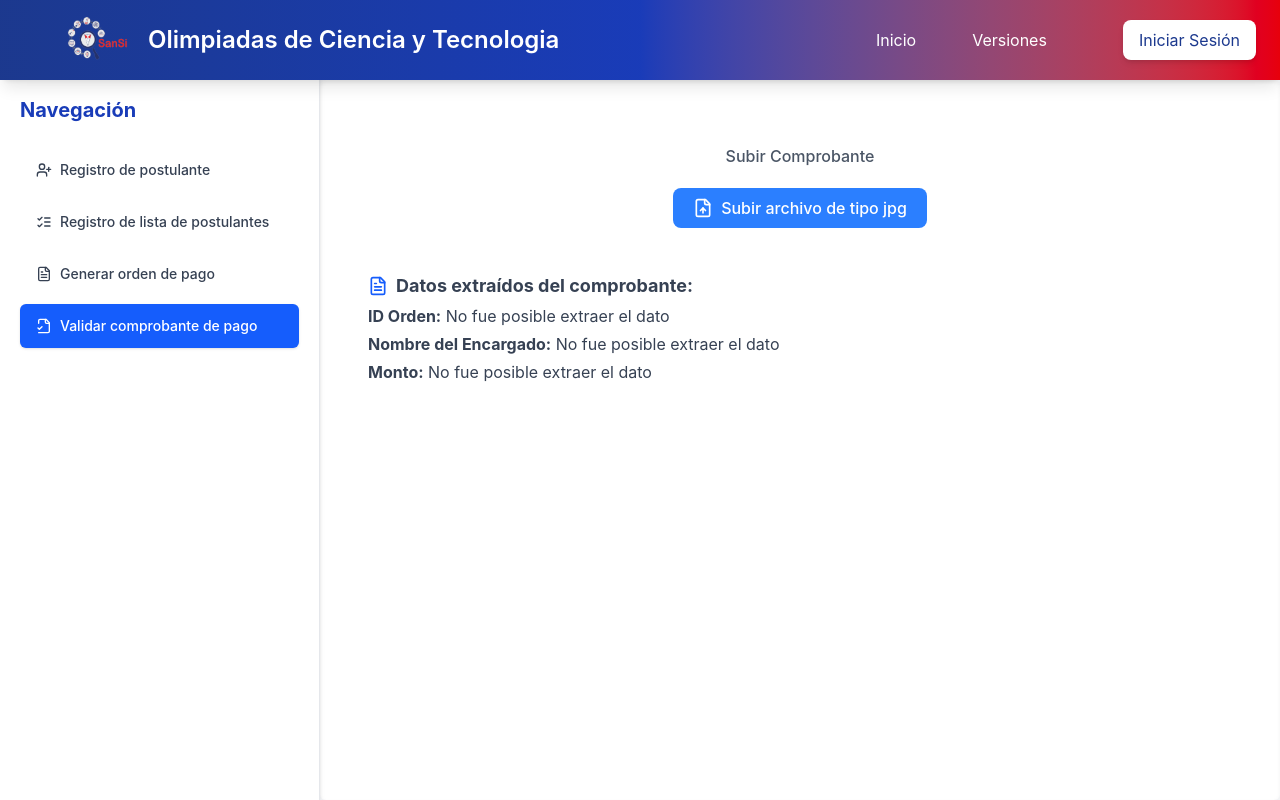
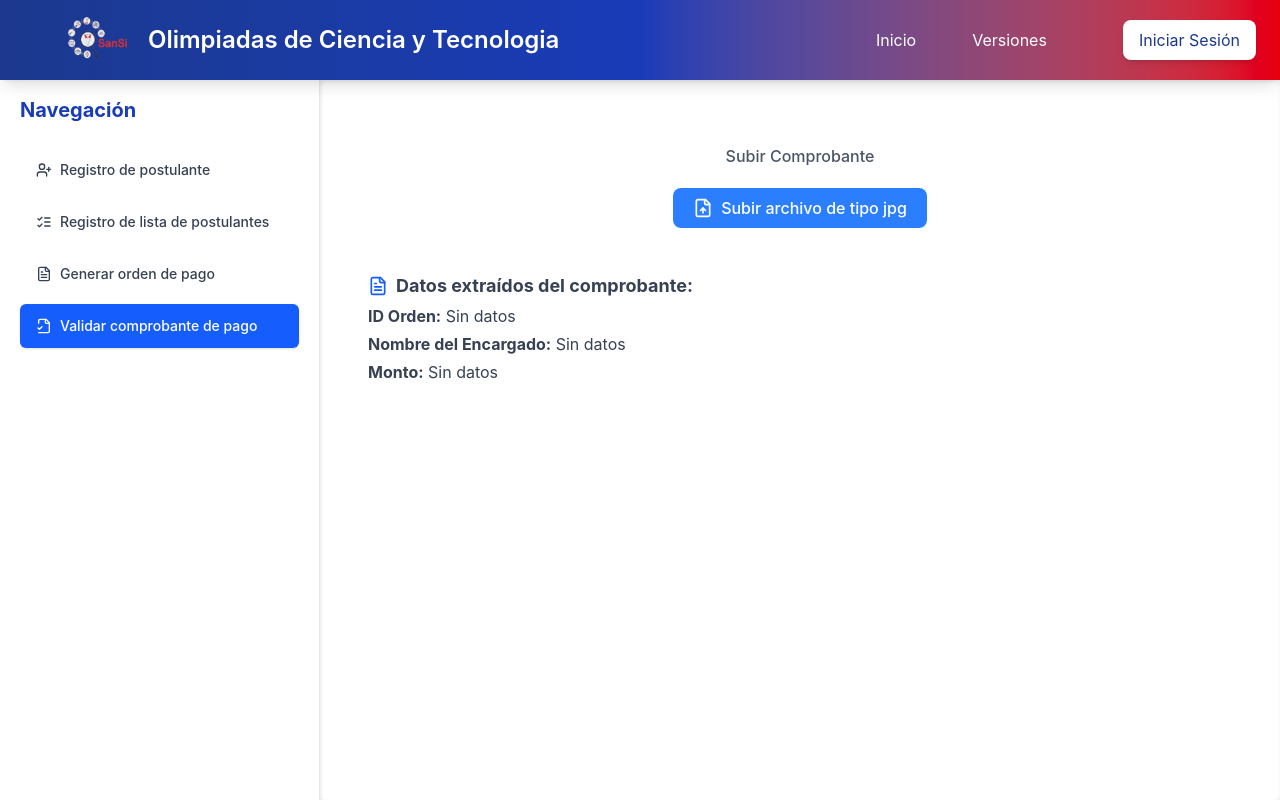
Before and after one commit to IVER-15-07/ohSansi, a React (Vite) app in the folder frontend/: page /registros/1/1 in a window 1280 px wide. Both pictures are taken after a click on the button "Validar comprobante de pago". Built offline with nearby package versions, Linux system fonts and the light colour scheme; no server answers.

Commit message:
Correccion de end points

```diff
--- a/frontend/src/pages/user/ValidarComprobante.jsx
+++ b/frontend/src/pages/user/ValidarComprobante.jsx
@@ -170,9 +170,9 @@ const ValidarComprobante = () => {
             <FileText className="w-5 h-5 text-blue-600" />
             Datos extraídos del comprobante:
           </h3>
-          <p><strong>ID Orden:</strong> {idOrden || "No fue posible extraer el dato"}</p>
-          <p><strong>Nombre del Encargado:</strong> {nombreCompleto || "No fue posible extraer el dato"}</p>
-          <p><strong>Monto:</strong> {monto || "No fue posible extraer el dato"} </p>
+          <p><strong>ID Orden:</strong> {idOrden || "Sin datos"}</p>
+          <p><strong>Nombre del Encargado:</strong> {nombreCompleto || "Sin datos"}</p>
+          <p><strong>Monto:</strong> {monto || "Sin datos"} </p>
         </div>
 
         {pagoAsociado ? (
```
Also changed, not shown: 1 other file (tests, documents, lock files or other folders).
